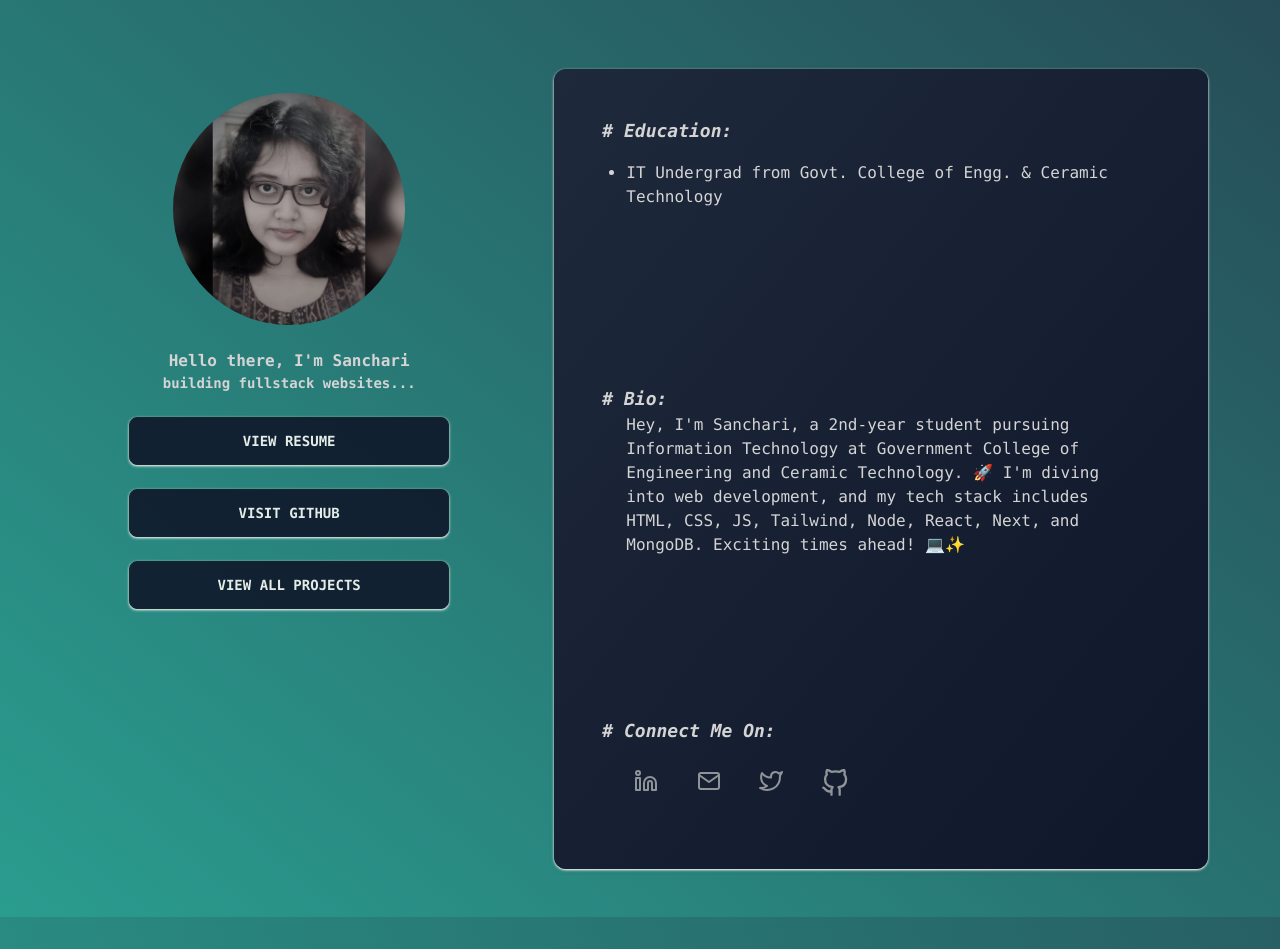
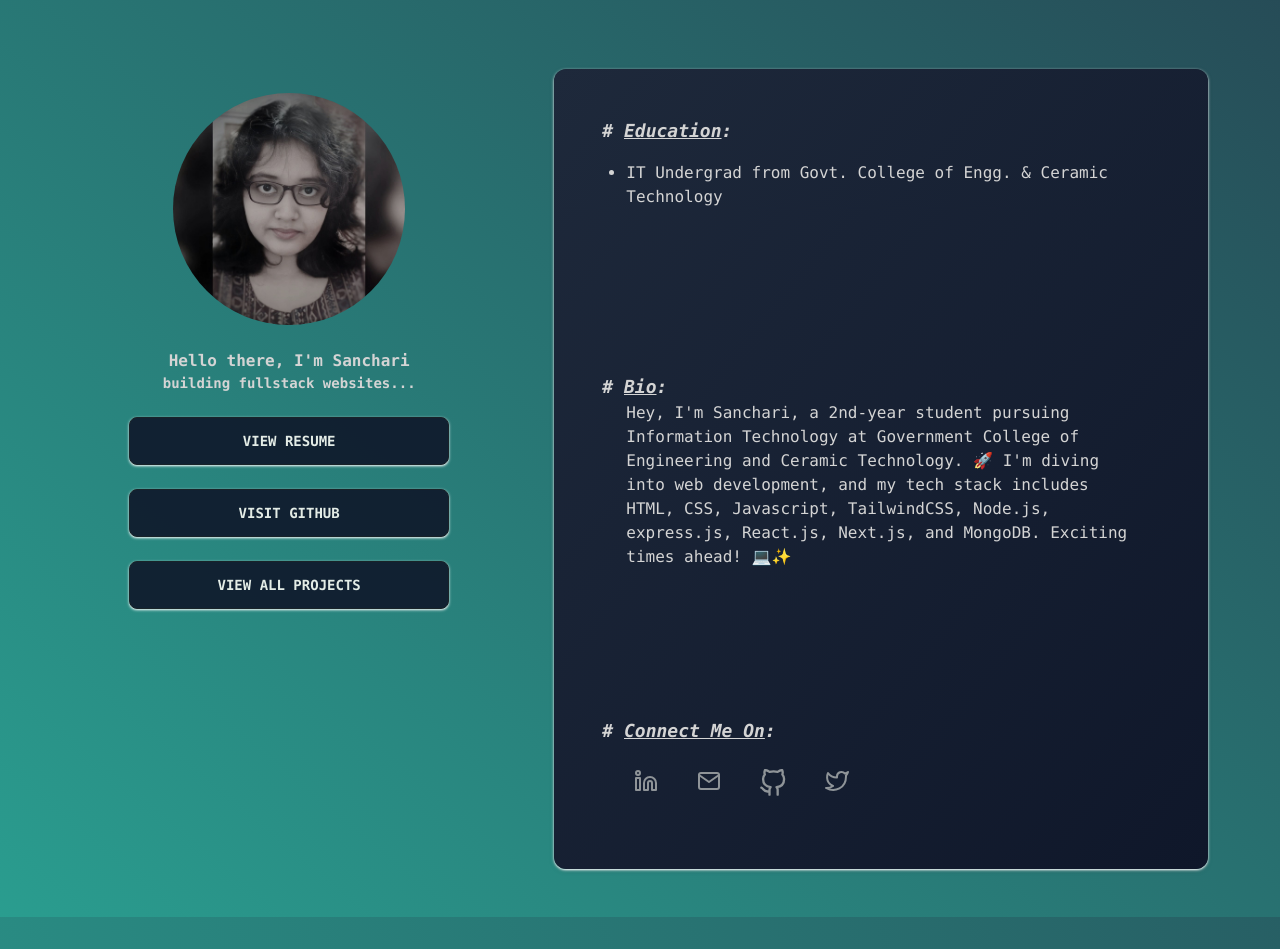
Before and after one commit to msanchariii/portfolio, a React (Vite) app: page / in a window 1280 px wide. Shown: the part 1063-2012 px from the top of the page. Built offline with nearby package versions, Linux system fonts and the light colour scheme; a web font is replaced by a local one.

Commit message:
about me & navbar social style

```diff
--- a/src/components/AboutMe.jsx
+++ b/src/components/AboutMe.jsx
@@ -1,5 +1,18 @@
 import { Link, NavLink } from "react-router-dom";
 import { about } from "../data";
+
+function ConnectMeIcon({ icon, link }) {
+    return (
+        <Link to={link}>
+            <img
+                src={icon}
+                className="cursor-pointer rounded-xl p-4 hover:bg-slate-800 hover:shadow-sm hover:shadow-slate-400"
+                alt=""
+                srcset=""
+            />
+        </Link>
+    );
+}
 
 function AboutMe() {
     return (
@@ -48,8 +61,8 @@ function AboutMe() {
                         id="col-two"
                     >
                         <ul className=" list-disc" id="education">
-                            <h1 className="text-left font-mono text-lg font-bold italic">
-                                # Education:
+                            <h1 className="text-left font-mono text-lg font-bold italic ">
+                                # <span className="underline">Education</span>:
                             </h1>
                             <section className="px-6 font-thin">
                                 <li className="py-4">
@@ -60,7 +73,7 @@ function AboutMe() {
                         </ul>
                         <ul className=" list-disc" id="education">
                             <h1 className="text-left font-mono text-lg font-bold  italic">
-                                # Bio:
+                                # <span className="underline">Bio</span>:
                             </h1>
                             <section className="px-6 font-thin">
                                 {about.bio}
@@ -80,41 +93,30 @@ function AboutMe() {
                         </ul> */}
                         <div className="" id="contact">
                             <h1 className="text-left font-mono text-lg font-bold  italic">
-                                # Connect Me On:
+                                #{" "}
+                                <span className="underline">Connect Me On</span>
+                                :{" "}
                             </h1>
                             <section className="flex w-full justify-between px-1 py-2 md:w-1/2 md:px-4">
-                                <Link to={about.linkedin}>
-                                    <img
-                                        src="/linkedin.svg"
-                                        className="cursor-pointer p-4 hover:bg-slate-800"
-                                        alt=""
-                                        srcset=""
-                                    />
-                                </Link>
-                                <Link to={`mailto:${about.email}`}>
-                                    <img
-                                        src="/mail.svg"
-                                        className="cursor-pointer p-4 hover:bg-slate-800"
-                                        alt=""
-                                        srcset=""
-                                    />
-                                </Link>
-                                <Link to={about.twitter}>
-                                    <img
-                                        src="/twitter.svg"
-                                        className="cursor-pointer p-4 hover:bg-slate-800"
-                                        alt=""
-                                        srcset=""
-                                    />
-                                </Link>
-                                <Link to={about.github}>
-                                    <img
-                                        src="/github.svg"
-                                        className="cursor-pointer p-4 hover:bg-slate-800"
-                                        alt=""
-                                        srcset=""
-                                    />
-                                </Link>
+                                <ConnectMeIcon
+                                    icon="/linkedin.svg"
+                                    link={about.linkedin}
+                                />
+
+                                <ConnectMeIcon
+                                    icon="/mail.svg"
+                                    link={`mailto:${about.email}`}
+                                />
+
+                                <ConnectMeIcon
+                                    icon="/github.svg"
+                                    link={about.github}
+                                />
+
+                                <ConnectMeIcon
+                                    icon="/twitter.svg"
+                                    link={about.twitter}
+                                />
                             </section>
                         </div>
                     </div>
--- a/src/components/NavBar.jsx
+++ b/src/components/NavBar.jsx
@@ -60,7 +60,7 @@ function NavBar() {
                 </ul>
             </div>
             <div className="navbar-end">
-                <div className="btn mx-1 rounded-full bg-transparent hover:btn-neutral">
+                <div className="btn mx-1 rounded-xl bg-transparent hover:btn-neutral hover:shadow-sm hover:shadow-slate-400">
                     <Link to={"https://github.com/msanchariii"}>
                         <svg
                             xmlns="http://www.w3.org/2000/svg"
@@ -78,7 +78,7 @@ function NavBar() {
                         </svg>
                     </Link>
                 </div>
-                <div className="btn mx-1 rounded-full bg-transparent hover:btn-neutral">
+                <div className="btn mx-1 rounded-xl bg-transparent hover:btn-neutral hover:shadow-sm hover:shadow-slate-400">
                     <Link to={"https://www.linkedin.com/in/msanchari/"}>
                         <svg
                             xmlns="http://www.w3.org/2000/svg"
--- a/src/components/ProjectCard.jsx
+++ b/src/components/ProjectCard.jsx
@@ -10,13 +10,13 @@ export default function ProjectCard({
 }) {
     return (
         <div className="m-4 mx-auto">
-            <div className="mockup-browser w-full border bg-slate-800 ">
-                <div className="mockup-browser-toolbar">
-                    <div className="input cursor-pointer hover:underline">
+            <div className="mockup-browser w-full border-2 border-white bg-slate-800 ">
+                <div className="mockup-browser-toolbar ">
+                    <div className="input cursor-pointer border border-white hover:underline">
                         {link}
                     </div>
                 </div>
-                <div className="flex aspect-video w-full flex-col justify-center bg-base-200">
+                <div className="flex aspect-video w-full flex-col justify-center border-t-2 border-white bg-base-200">
                     <img
                         className="aspect-video max-w-lg  object-cover"
                         src={imgSrc}
@@ -24,10 +24,10 @@ export default function ProjectCard({
                         srcset=""
                     />
                     <div className="absolute bottom-2 right-2 mx-4 flex w-1/3 justify-around">
-                        <div className="btn border-0 bg-gray-800/75">
+                        <div className="btn border-0 bg-gray-800/80">
                             <Link to={githubLink}>Github</Link>
                         </div>
-                        <div className="btn border-0 bg-gray-800/75">Visit</div>
+                        <div className="btn border-0 bg-gray-800/80">Visit</div>
                     </div>
                     {/* <button className="">GitHub</button> */}
                 </div>
--- a/src/data.js
+++ b/src/data.js
@@ -59,7 +59,7 @@ const topProjects = [
 ];
 
 const about = {
-    bio: "Hey, I'm Sanchari, a 2nd-year student pursuing Information Technology at Government College of Engineering and Ceramic Technology. 🚀 I'm diving into web development, and my tech stack includes HTML, CSS, JS, Tailwind, Node, React, Next, and MongoDB. Exciting times ahead! 💻✨",
+    bio: "Hey, I'm Sanchari, a 2nd-year student pursuing Information Technology at Government College of Engineering and Ceramic Technology. 🚀 I'm diving into web development, and my tech stack includes HTML, CSS, Javascript, TailwindCSS, Node.js, express.js, React.js, Next.js, and MongoDB. Exciting times ahead! 💻✨",
     github: "https://www.github.com/msanchariii/",
     linkedin: "https://www.linkedin.com/in/msanchari/",
     email: "sancharim2233@gmail.com",
```
